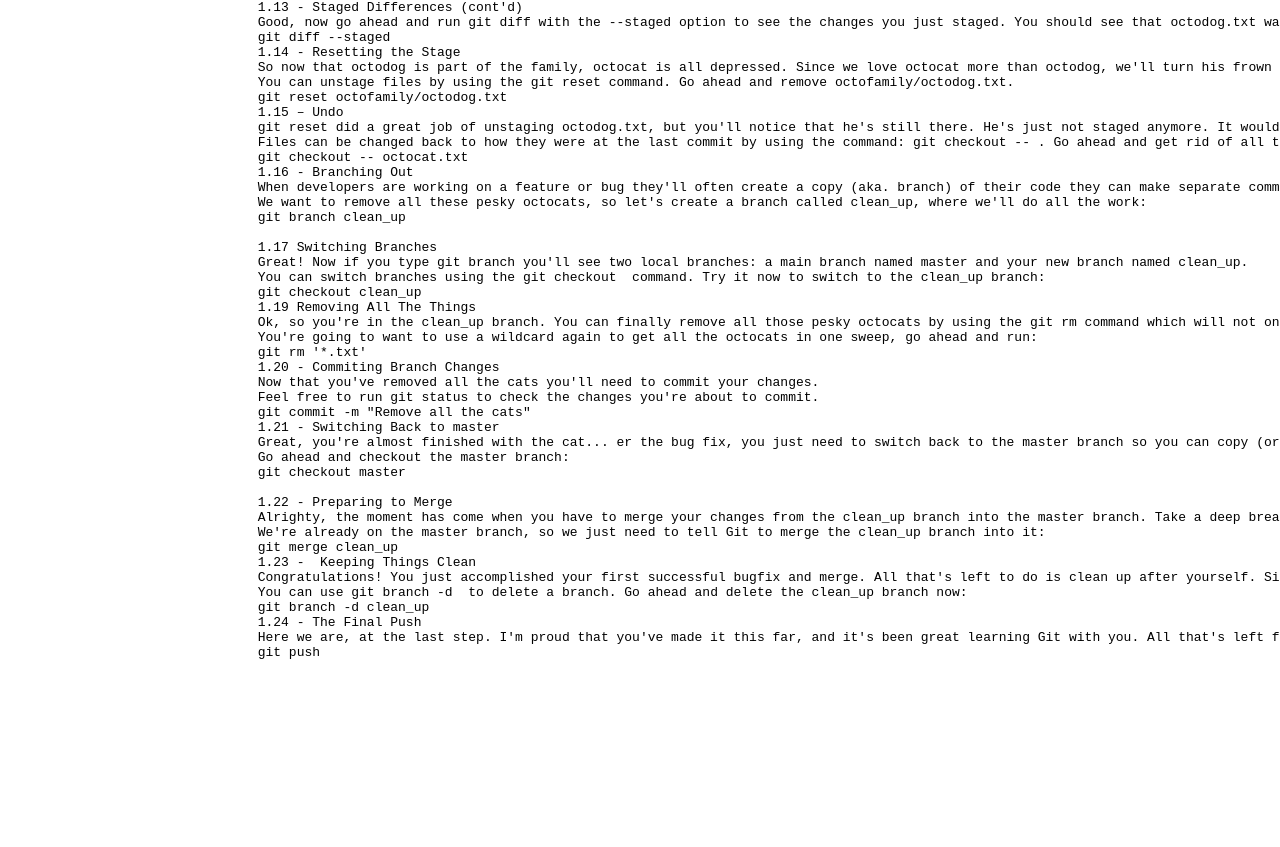
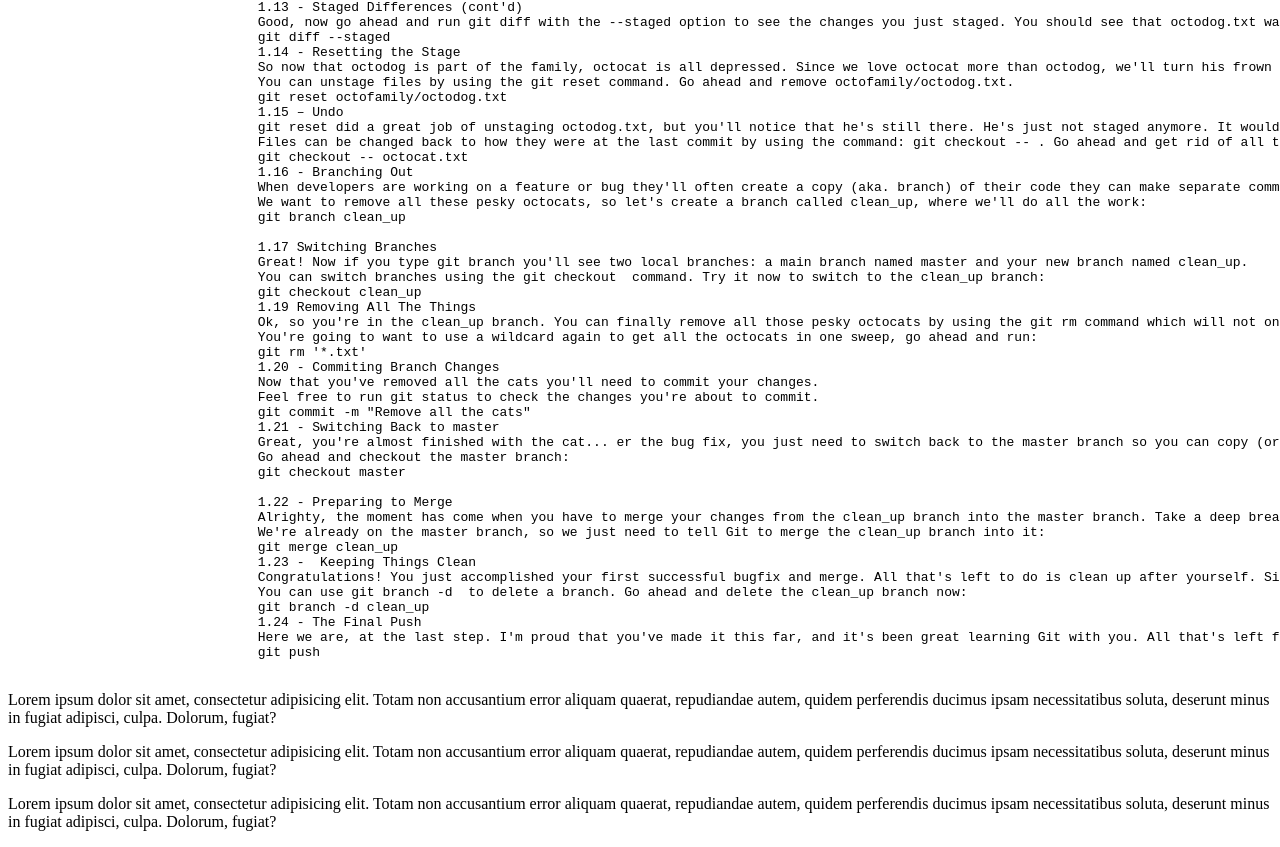
Before and after one commit to chirageverymedia/dummy, a plain HTML site: page index.html in a window 1280 px wide. Shown: the part 803-1650 px from the top of the page. Before the commit the page ends 1491 px from the top, so only its background shows below. Drawn offline with Linux system fonts and the light colour scheme.

Commit message:
add paragraph

```diff
--- a/index.html
+++ b/index.html
@@ -104,6 +104,14 @@
 				Here we are, at the last step. I'm proud that you've made it this far, and it's been great learning Git with you. All that's left for you to do now is to push everything you've been working on to your remote repository, and you're done!
 				git push
 			</pre>
-		</div>
+			<p>
+				Lorem ipsum dolor sit amet, consectetur adipisicing elit. Totam non accusantium error aliquam quaerat, repudiandae autem, quidem perferendis ducimus ipsam necessitatibus soluta, deserunt minus in fugiat adipisci, culpa. Dolorum, fugiat?
+			</p>
+			<p>
+				Lorem ipsum dolor sit amet, consectetur adipisicing elit. Totam non accusantium error aliquam quaerat, repudiandae autem, quidem perferendis ducimus ipsam necessitatibus soluta, deserunt minus in fugiat adipisci, culpa. Dolorum, fugiat?
+			</p><p>
+				Lorem ipsum dolor sit amet, consectetur adipisicing elit. Totam non accusantium error aliquam quaerat, repudiandae autem, quidem perferendis ducimus ipsam necessitatibus soluta, deserunt minus in fugiat adipisci, culpa. Dolorum, fugiat?
+			</p>
+					</div>
 	</body>
 </html>
```
